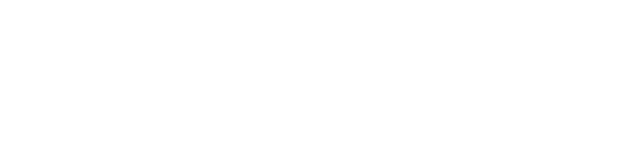
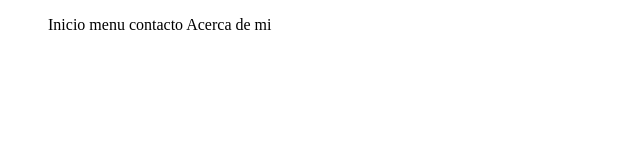
Before and after one commit to Gontak-Dev/Cats, a plain HTML site: page index.html in a window 1280 px wide. Shown: the whole page, without its empty margins (0-640 px from the left). Drawn offline with Linux system fonts and the light colour scheme.

```diff
--- a/index.html
+++ b/index.html
@@ -10,11 +10,10 @@
     <header class="header">
         <nav class="header__menu">
             <ul class="header__menu">
-                <list class="header__menu--item1"> </list>
-                <list class="header__menu--item2"></list>
-                <list class="header__menu--item3"></list>
-                <list class="header__menu--item4"></list>
-                <list class="header__menu--item5"></list>
+                <list class="header__menu--item1">Inicio</list>
+                <list class="header__menu--item2">menu</list>
+                <list class="header__menu--item3">contacto</list>
+                <list class="header__menu--item4">Acerca de mi</list>
             </ul>
         </nav>
     </header>
```
Also changed, not shown: Test31.txt.
